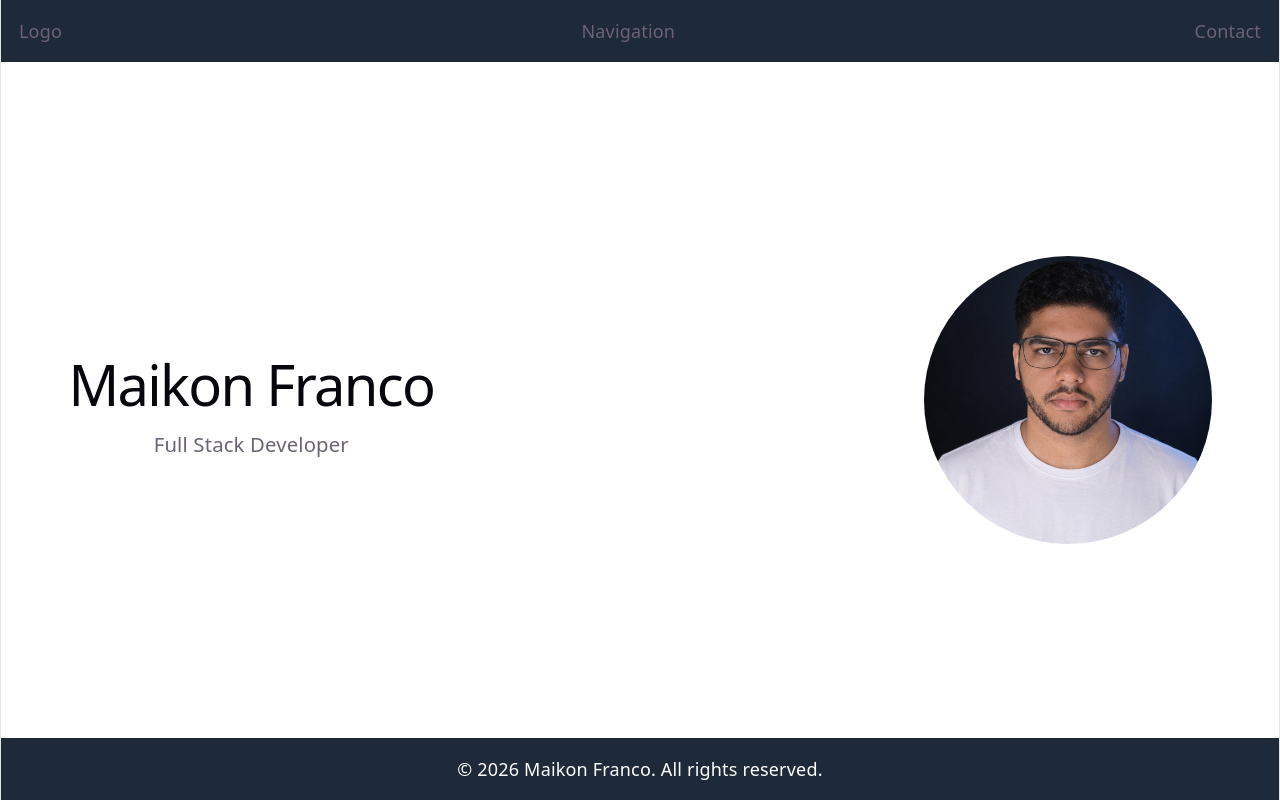
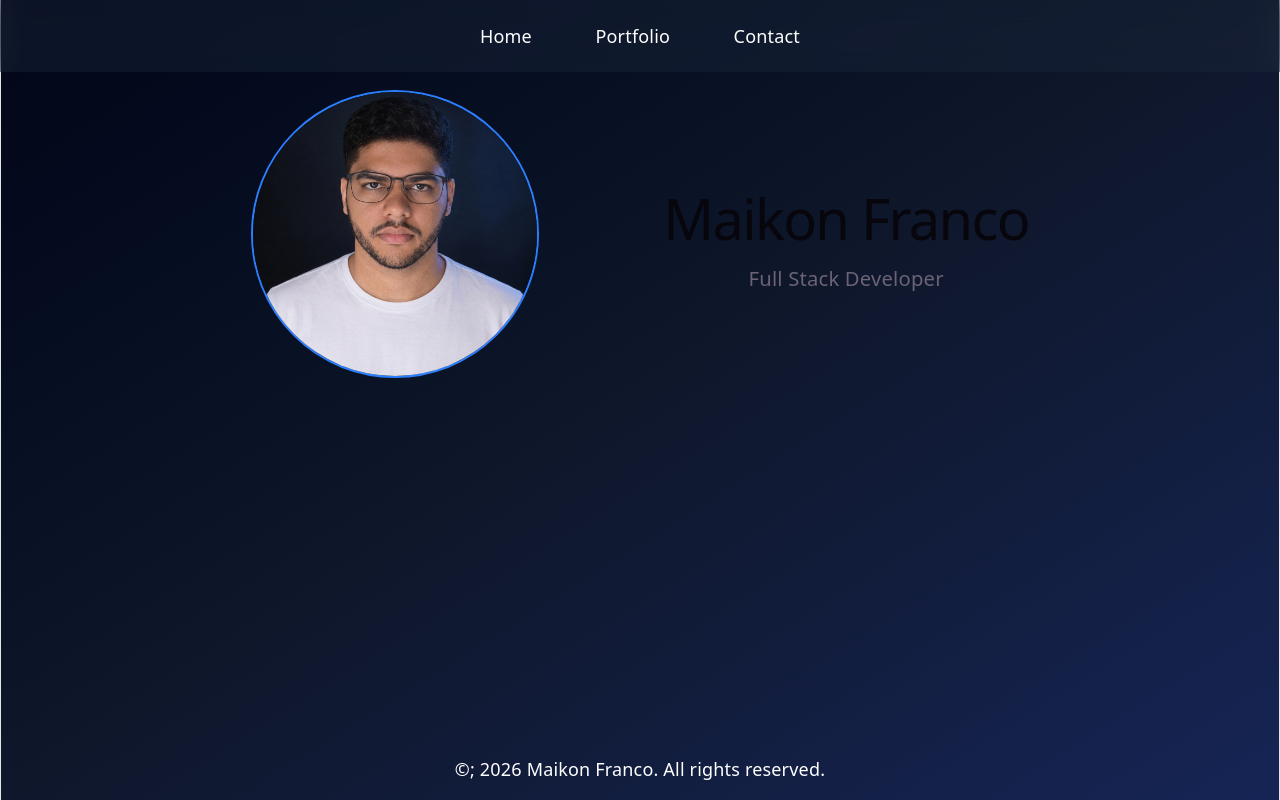
Before and after one commit to maikonvfranco/Portfolio, a React app: page / in a window 1280 px wide. Built offline with nearby package versions, Linux system fonts and the light colour scheme; the HTML template or start-up script is replaced by a standard one.

Commit message:
Adjusting colors

```diff
--- /dev/null
+++ b/src/components/Footer.tsx
@@ -0,0 +1,11 @@
+function Footer() {
+    return(
+        <div>
+            <footer className="text-white p-4">
+                <p>©; 2026 Maikon Franco. All rights reserved.</p>
+            </footer>
+        </div>
+    )
+}
+
+export default Footer
--- /dev/null
+++ b/src/components/Hero.tsx
@@ -0,0 +1,27 @@
+import foto from '../assets/fotoprofissional.jpg'
+
+function Hero() {
+    return (
+        <div className=" flex justify-between items-center p-15 pt-20">
+
+
+            <div>
+                <img src={foto} alt="Foto Profissional" className="w-64 h-64 rounded-full mx-auto  border-2 border-blue-500 transition-all duration-300 hover:scale-102 " />
+            </div>
+
+            <div className="flex flex-col transition-all duration-300 hover:scale-102 ">
+                <h1 className="font-bold ">
+                    Maikon Franco
+                </h1>
+                <p className="text-lg">
+                    Full Stack Developer
+                </p>
+            </div>
+
+
+
+        </div>
+    )
+}
+
+export default Hero
--- /dev/null
+++ b/src/components/NavBar.tsx
@@ -0,0 +1,15 @@
+function NavBar() {
+    return (
+        <>
+            <div className="fixed flex justify-center items-center w-full h-16 bg-slate-800/40 border-white/10 backdrop-blur-md">
+                <div className=" flex justify-between items-center w-1/4 text-white">
+                    <p className=" cursor-pointer transition-all duration-300 hover:-translate-y-0.5 hover:shadow-lg hover:shadow-blue-500/25 hover:text-blue-500" >Home</p>
+                    <p className=" cursor-pointer transition-all duration-300 hover:-translate-y-0.5 hover:shadow-lg hover:shadow-blue-500/25 hover:text-blue-500" >Portfolio</p>
+                    <p className=" cursor-pointer transition-all duration-300 hover:-translate-y-0.5 hover:shadow-lg hover:shadow-blue-500/25 hover:text-blue-500" >Contact</p>
+                </div>
+            </div>
+        </>
+    )
+}
+
+export default NavBar
--- a/src/pages/components/Footer.tsx
+++ /dev/null
@@ -1,11 +0,0 @@
-function Footer() {
-    return(
-        <div>
-            <footer className="bg-gray-800 text-white p-4">
-                <p>&copy; 2026 Maikon Franco. All rights reserved.</p>
-            </footer>
-        </div>
-    )
-}
-
-export default Footer
--- a/src/pages/components/Hero.tsx
+++ /dev/null
@@ -1,24 +0,0 @@
-import foto from '../../assets/fotoprofissional.jpg'
-
-function Hero() {
-    return (
-        <div className=" flex justify-between items-center p-15">
-
-            <div className="flex flex-col">
-                <h1 className="font-bold">
-                    Maikon Franco
-                </h1>
-                <p className="text-lg">
-                    Full Stack Developer
-                </p>
-            </div>
-
-            <div>
-                <img src={foto} alt="Foto Profissional" className="w-64 h-64 rounded-full mx-auto" />
-            </div>
-
-        </div>
-    )
-}
-
-export default Hero
--- a/src/pages/components/NavBar.tsx
+++ /dev/null
@@ -1,13 +0,0 @@
-function NavBar() {
-    return (
-        <>
-            <div className=" flex justify-between items-center bg-gray-800 p-4">
-                <p>Logo</p>
-                <p>Navigation</p>
-                <p>Contact</p>
-            </div>
-        </>
-    )
-}
-
-export default NavBar
--- a/src/pages/home/Home.tsx
+++ b/src/pages/home/Home.tsx
@@ -1,6 +1,6 @@
-import NavBar from '../components/NavBar.tsx'
-import Footer from '../components/Footer.tsx'
-import Hero from '../components/Hero.tsx'
+import NavBar from '../../components/NavBar.tsx'
+import Footer from '../../components/Footer.tsx'
+import Hero from '../../components/Hero.tsx'
 
 
 function Home() {
@@ -8,14 +8,17 @@ function Home() {
 
   return (
     <>
-      <div className="flex flex-col min-h-screen justify-between">
+      <div className="flex justify-center min-h-screen bg-gradient-to-br from-slate-950 via-slate-900 to-blue-950">
 
         <NavBar />
 
-        <Hero />
+        <div className="flex flex-col justify-between w-5/7">
 
-        <Footer />
+          <Hero />
 
+          <Footer />
+
+        </div>
       </div>
 
     </>
```
